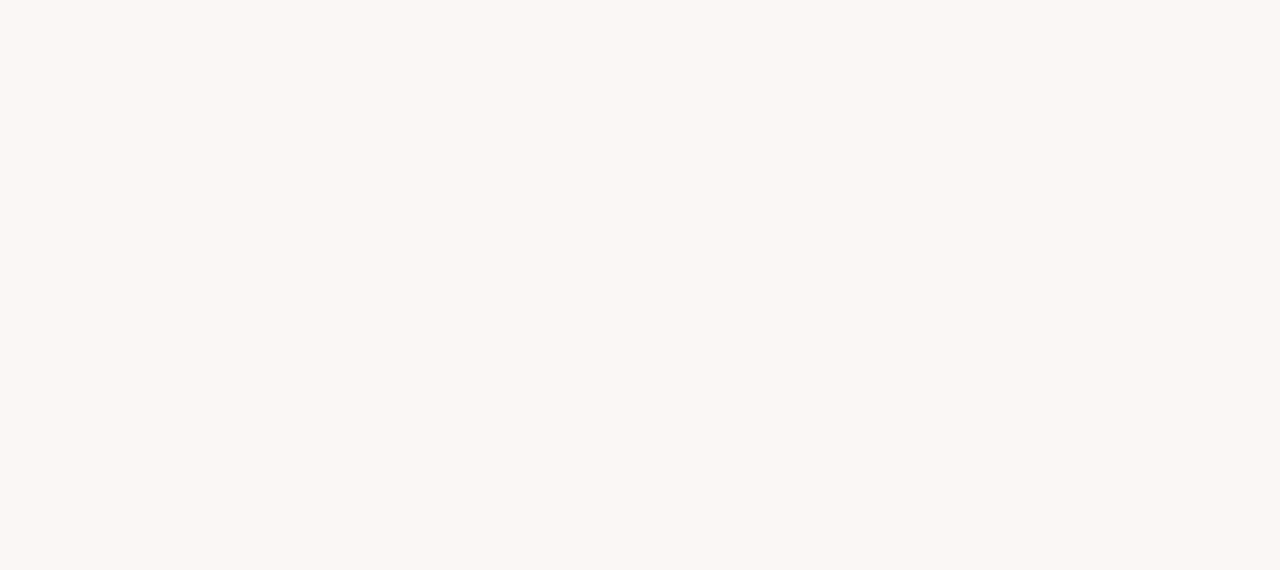
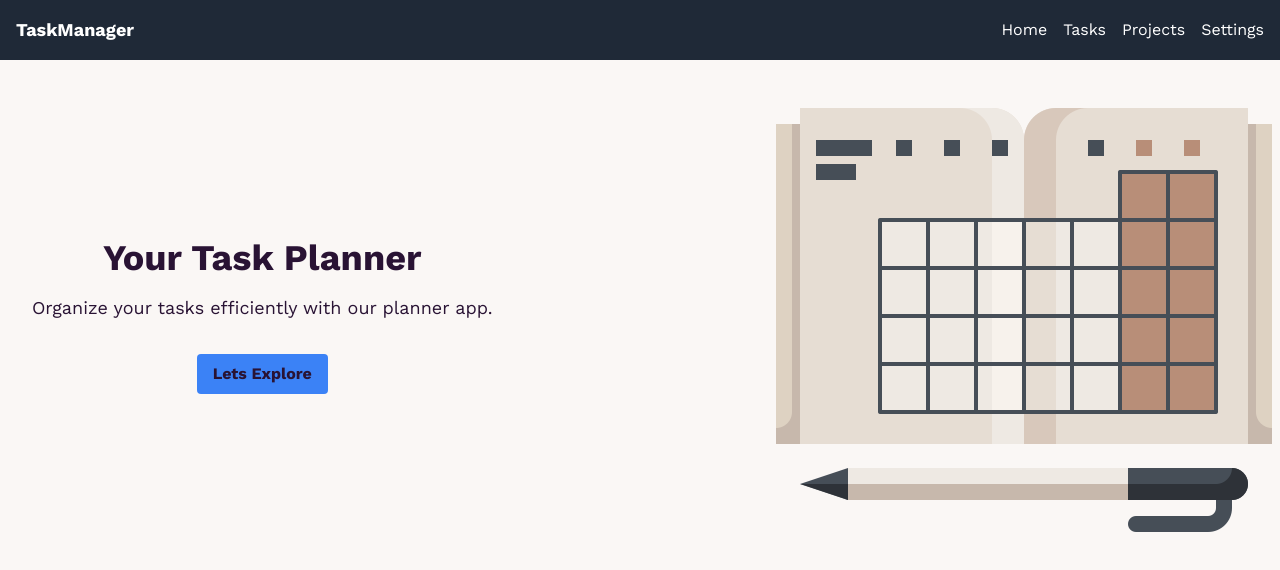
Before and after one commit to Saif-Rahman-801/Task-management-Client, a React (Vite) app: page / in a window 1280 px wide. Shown: the top 570 px of the page. Built offline with nearby package versions, Linux system fonts and the light colour scheme; no server answers.

Commit message:
firebase function added

```diff
--- a/index.html
+++ b/index.html
@@ -5,6 +5,9 @@
     <link rel="icon" type="image/svg+xml" href="/vite.svg" />
     <meta name="viewport" content="width=device-width, initial-scale=1.0" />
     <title>Vite + React</title>
+    <link rel="preconnect" href="https://fonts.googleapis.com">
+<link rel="preconnect" href="https://fonts.gstatic.com" crossorigin>
+<link href="https://fonts.googleapis.com/css2?family=Work+Sans:wght@400;500;600;700;800&display=swap" rel="stylesheet">
   </head>
   <body>
     <div id="root"></div>
--- /dev/null
+++ b/src/Components/Banner/Banner.jsx
@@ -0,0 +1,36 @@
+// Banner.jsx
+
+import { useNavigate } from "react-router-dom";
+import planner from "../../assets/planner.png";
+
+const Banner = () => {
+  const navigate = useNavigate();
+
+  const handleExploreClick = () => {
+    // Redirect to the login page
+    navigate("/login");
+  };
+
+  return (
+    <div className="flex justify-between container mx-auto">
+      {/* Content */}
+      <div className="flex flex-col justify-center items-center p-8">
+        <h1 className="text-4xl font-bold mb-4">Your Task Planner</h1>
+        <p className="text-lg mb-8">
+          Organize your tasks efficiently with our planner app.
+        </p>
+        <button
+          onClick={handleExploreClick}
+          className="bg-blue-500 hover:bg-blue-700 font-bold py-2 px-4 rounded"
+        >
+          Lets Explore
+        </button>
+      </div>
+      <div>
+        <img src={planner} alt="" />
+      </div>
+    </div>
+  );
+};
+
+export default Banner;
--- a/src/Components/Home/Home.jsx
+++ b/src/Components/Home/Home.jsx
@@ -1,9 +1,11 @@
 import { Outlet } from "react-router-dom";
+import Navbar from "../Navbar/Navbar";
 
 const Home = () => {
     return (
         <div>
             {/* Navbar */}
+            <Navbar />
             <Outlet />
             {/* Footer */}
         </div>
--- /dev/null
+++ b/src/Components/HomeLayout/Layout.jsx
@@ -0,0 +1,12 @@
+import Banner from "../Banner/Banner";
+
+
+const Layout = () => {
+    return (
+        <div>
+            <Banner />
+        </div>
+    );
+};
+
+export default Layout;
--- /dev/null
+++ b/src/Components/Navbar/Navbar.jsx
@@ -0,0 +1,42 @@
+// Navbar.jsx
+
+import  { useState } from 'react';
+import { Link } from 'react-router-dom';
+
+const Navbar = () => {
+  const [showMenu, setShowMenu] = useState(false);
+
+  const toggleMenu = () => {
+    setShowMenu(!showMenu);
+  };
+
+  return (
+    <nav className="bg-gray-800 p-4">
+      <div className="container mx-auto flex justify-between items-center">
+        {/* Logo or App Name */}
+        <div>
+          <Link to="/" className="text-white text-lg font-bold">TaskManager</Link>
+        </div>
+
+        {/* Navigation Links */}
+        <div className={`space-x-4 lg:flex ${showMenu ? 'flex' : 'hidden'}`}>
+          <Link to="/" className="text-white">Home</Link>
+          <Link to="/tasks" className="text-white">Tasks</Link>
+          <Link to="/projects" className="text-white">Projects</Link>
+          <Link to="/settings" className="text-white">Settings</Link>
+        </div>
+
+        {/* Mobile Menu Button */}
+        <div className="lg:hidden">
+          <button onClick={toggleMenu} className="text-white">
+            <svg className="w-6 h-6" fill="none" stroke="currentColor" viewBox="0 0 24 24" xmlns="http://www.w3.org/2000/svg">
+              <path strokeLinecap="round" strokeLinejoin="round" strokeWidth="2" d="M4 6h16M4 12h16m-7 6h7"></path>
+            </svg>
+          </button>
+        </div>
+      </div>
+    </nav>
+  );
+};
+
+export default Navbar;
--- /dev/null
+++ b/src/Components/Register/Register.jsx
@@ -0,0 +1,10 @@
+
+const Register = () => {
+    return (
+        <div>
+
+        </div>
+    );
+};
+
+export default Register;
--- /dev/null
+++ b/src/Context/AuthProviders.jsx
@@ -0,0 +1,75 @@
+import PropTypes from "prop-types";
+import { createContext, useEffect, useState } from "react";
+import { createUserWithEmailAndPassword, getAuth, onAuthStateChanged, signInWithEmailAndPassword, signOut, updateProfile, GoogleAuthProvider, signInWithPopup } from "firebase/auth";
+import app from "../firebase/firebase.config";
+
+export const AuthContext = createContext();
+const auth = getAuth(app);
+const provider = new GoogleAuthProvider();
+
+const AuthProviders = ({ children }) => {
+  const [user, setUser] = useState(null);
+  const [loading, setLoading] = useState(true);
+
+  const createUser = (email, password) => {
+    setLoading(true);
+    return createUserWithEmailAndPassword(auth, email, password);
+  };
+
+  const signIn = (email, password) => {
+    setLoading(true);
+    return signInWithEmailAndPassword(auth, email, password);
+  };
+
+  const signInWithGoogle = () => {
+    setLoading(true);
+    return signInWithPopup(auth, provider);
+  };
+
+  const logOut = () => {
+    setLoading(true);
+    return signOut(auth);
+  };
+
+  const updateUser = (user, name, url) => {
+    setLoading(true);
+    return updateProfile(user, {
+      displayName: name,
+      photoURL: url,
+    });
+  };
+
+  useEffect(() => {
+    const unsubscribe = onAuthStateChanged(auth, (currentUser) => {
+      setUser(currentUser);
+      console.log('current user', currentUser);
+      setLoading(false);
+    });
+    return () => {
+      return unsubscribe();
+    };
+  }, []);
+
+  const authInfo = {
+    user,
+    loading,
+    setLoading,
+    createUser,
+    signIn,
+    logOut,
+    updateUser,
+    signInWithGoogle,
+  };
+
+  return (
+    <AuthContext.Provider value={authInfo}>
+      {children}
+    </AuthContext.Provider>
+  );
+};
+
+AuthProviders.propTypes = {
+  children: PropTypes.any,
+};
+
+export default AuthProviders;
--- /dev/null
+++ b/src/Hooks/useAuth.jsx
@@ -0,0 +1,11 @@
+import { useContext } from "react";
+import { AuthContext } from "../Context/AuthProviders";
+
+
+
+const useAuth = () => {
+    const auth = useContext(AuthContext)
+    return auth;
+};
+
+export default useAuth;
--- a/src/index.css
+++ b/src/index.css
@@ -1,6 +1,10 @@
 @tailwind base;
 @tailwind components;
 @tailwind utilities;
+
+* {
+  font-family: "Work Sans", sans-serif;
+}
 
 /* :root {
   font-family: Inter, system-ui, Avenir, Helvetica, Arial, sans-serif;
--- a/src/main.jsx
+++ b/src/main.jsx
@@ -1,11 +1,10 @@
-import React from 'react'
-import ReactDOM from 'react-dom/client'
-import {
-  createBrowserRouter,
-  RouterProvider,
-} from "react-router-dom";
+import React from "react";
+import ReactDOM from "react-dom/client";
+import { createBrowserRouter, RouterProvider } from "react-router-dom";
 import "./index.css";
-import Home from './Components/Home/Home';
+import Home from "./Components/Home/Home";
+import Layout from "./Components/HomeLayout/Layout";
+import AuthProviders from "./Context/AuthProviders";
 
 const router = createBrowserRouter([
   {
@@ -14,15 +13,16 @@ const router = createBrowserRouter([
     children: [
       {
         path: "/",
-        element: "",
-      }
-    ]
+        element: <Layout />,
+      },
+    ],
   },
 ]);
 
-
-ReactDOM.createRoot(document.getElementById('root')).render(
+ReactDOM.createRoot(document.getElementById("root")).render(
   <React.StrictMode>
-   <RouterProvider router={router} />
-  </React.StrictMode>,
-)
+    <AuthProviders>
+      <RouterProvider router={router} />
+    </AuthProviders>
+  </React.StrictMode>
+);
```
Also changed, not shown: src/assets/planner.png (added).
